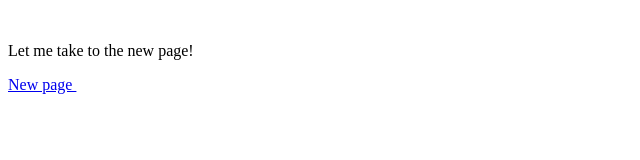
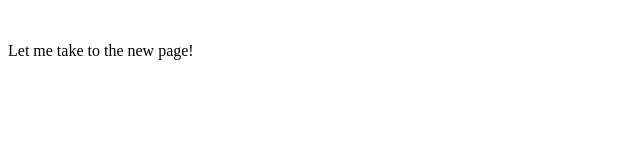
Before and after one commit to shubh67678/redirect-my-project-, a plain HTML site: page redirect.html in a window 1280 px wide. Shown: the full height of the page, 0-640 px from the left. Drawn offline with Linux system fonts and the light colour scheme.

Commit message:
Update redirect.html

```diff
--- a/redirect.html
+++ b/redirect.html
@@ -6,7 +6,7 @@
    </head>
    <body>
       <p>Let me take to the new page!</p>
-    <a href ="https://shubh67678.github.io/sorting-visualizer/"> New page </a>
+
 
    </body>
 </html>
```
